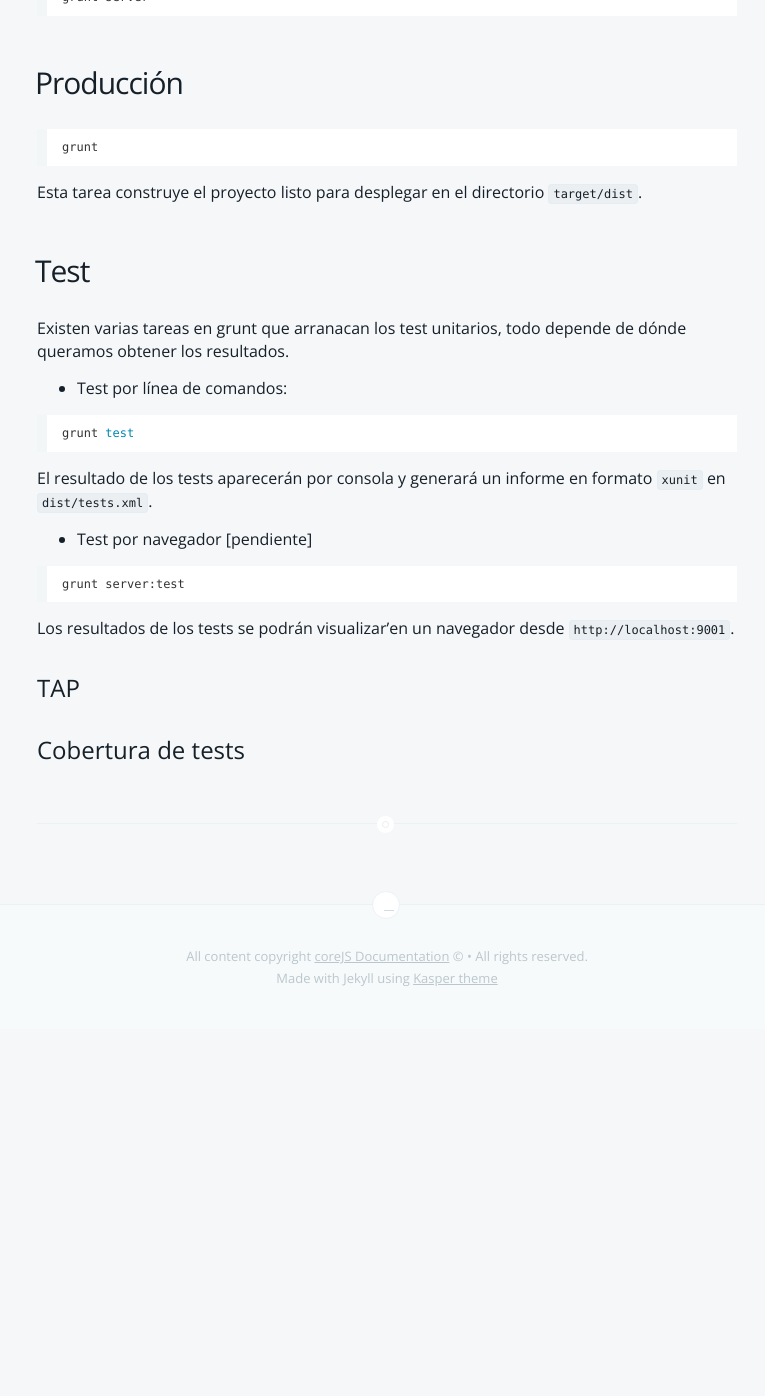
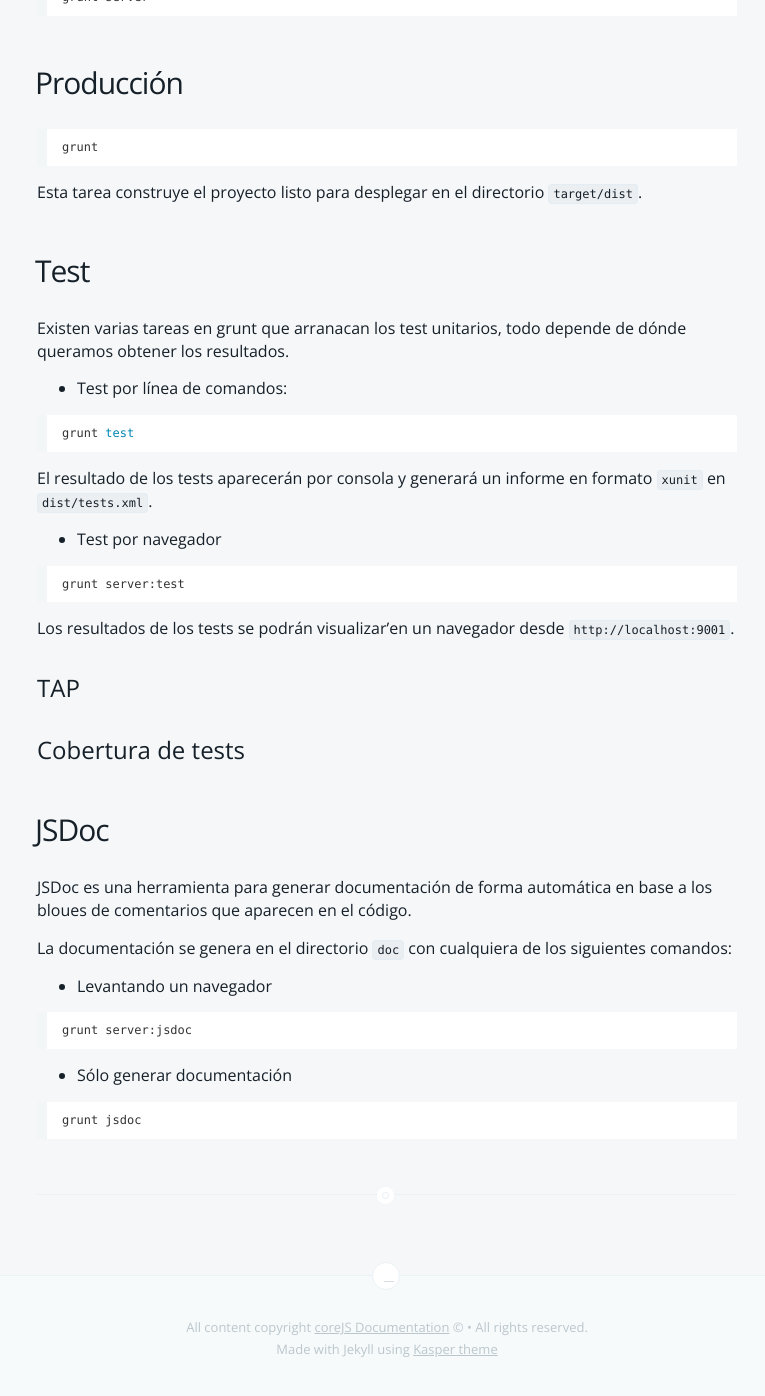
Before and after one commit to bq-devtools/corejs-doc, a Jekyll site: the page built from grunt/index.md, in a window 1280 px wide and 1400 px high, scrolled down 725 px. Shown: the top 1396 px of the window, without its empty margins (253-1018 px from the left). Built offline with Jekyll 4.4.1, drawn with Linux system fonts in a browser that asks for light colours; Markdown is read by kramdown in place of the engine named in the settings; before the commit the page ends 1754 px from its top, so only the background shows below that.

Commit message:
JSDoc tasks

````diff
--- a/grunt/index.md
+++ b/grunt/index.md
@@ -55,7 +55,7 @@ grunt test
 
 El resultado de los tests aparecerán por consola y generará un informe en formato `xunit` en `dist/tests.xml`.
 
-* Test por navegador [pendiente]
+* Test por navegador
 
 ```bash
 grunt server:test
@@ -67,3 +67,22 @@ Los resultados de los tests se podrán visualizar'en un navegador desde `http://
 ### TAP ###
 
 ### Cobertura de tests ###
+
+JSDoc
+-----
+
+JSDoc es una herramienta para generar documentación de forma automática en base a los bloues de comentarios que aparecen en el código.
+
+La documentación se genera en el directorio `doc` con cualquiera de los siguientes comandos:
+
+* Levantando un navegador
+
+```bash
+grunt server:jsdoc
+```
+
+* Sólo generar documentación
+
+```bash
+grunt jsdoc
+```
````
